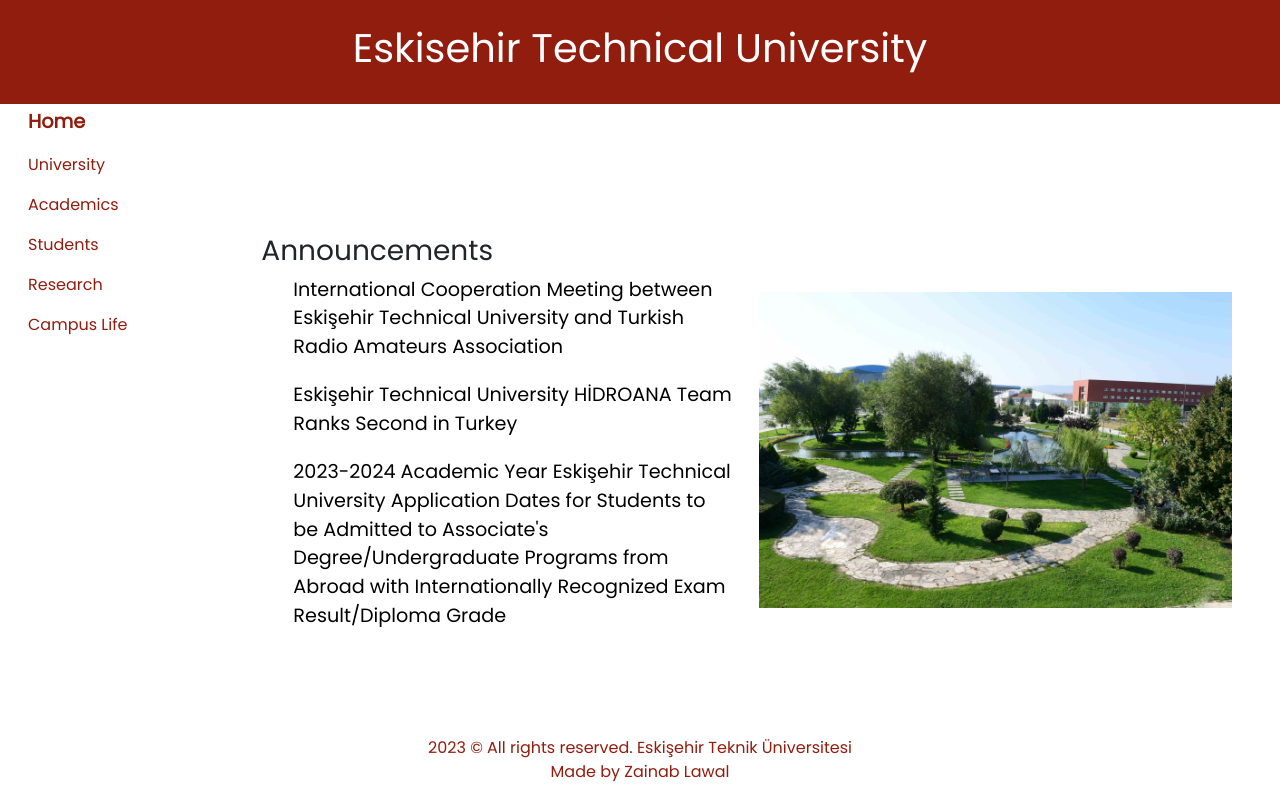
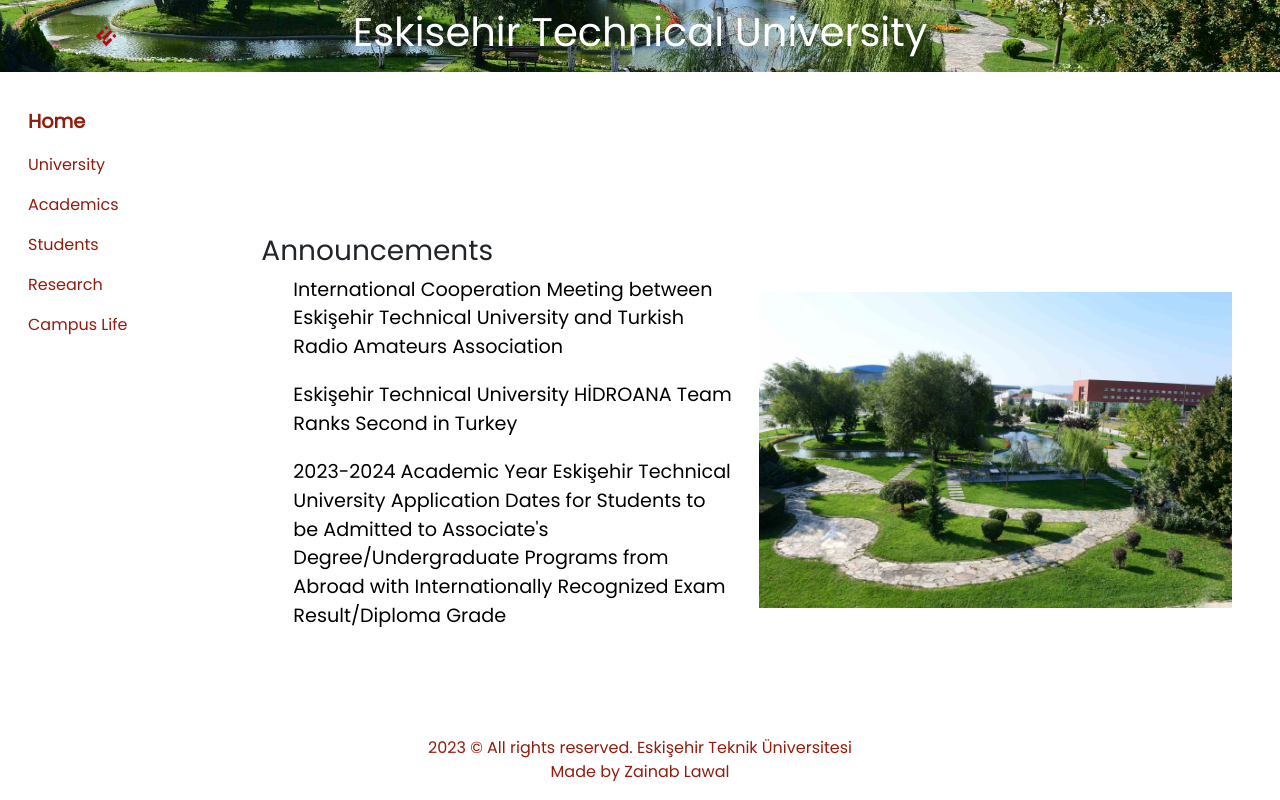
Before and after one commit to Zeesky-code/ESTU, a plain HTML site: page home.html in a window 1280 px wide. Drawn offline with nearby package versions, Linux system fonts and the light colour scheme.

Commit message:
chaged header design

```diff
--- a/css/style.css
+++ b/css/style.css
@@ -78,12 +78,18 @@
 footer {
     margin-top: auto;
 }
-
 header {
-    background-color: rgb(145, 29, 14);
-    color: rgb(255, 255, 255);
+	background-image: url(../imgs/ESTU.jpg);
+	background-repeat: no-repeat;
+	background-size: cover;
+	background-position: center;
+	color: #fff;
+    max-height: 10vh;
 }
 
+header img{
+    width: 10%;
+}
 .about-img {
     transition: transform .5s;
 }
--- a/home.html
+++ b/home.html
@@ -13,8 +13,14 @@
 </head>
 
 <body>
-    <header class="fixed-top">
-        <h1 class="text-center py-4">Eskisehir Technical University</h1>
+    <header class="fixed-top navbar navbar-expand-md"">
+        <div class="col-md-2 text-center">
+            <img src="imgs/estu-logo-crop.png" alt="estu logo">
+        </div>
+        <div class="col-md-8 text-center">
+            <h1>Eskisehir Technical University</h1>
+        </div>
+        <div class="col-md-2"></div>
     </header>
 
     <div class="container-fluid">
@@ -40,9 +46,18 @@
                         <div class="col-lg-6 order-lg-1">
                             <h3>Announcements</h3>
                             <ul class="announcment-list">
-                                <li><a href="https://www.eskisehir.edu.tr/tr/Haber/Detay/eskisehir-teknik-universitesi-ile-turkiye-radyo-amatorleri-cemiyeti-arasinda-uluslararasi-is-birligi-toplantisi">International Cooperation Meeting between Eskişehir Technical University and Turkish Radio Amateurs Association</a></li>
-                                <li><a href="https://www.eskisehir.edu.tr/tr/Haber/Detay/eskisehir-teknik-universitesi-hidroana-ekibinden-turkiye-ikinciligi-2">Eskişehir Technical University HİDROANA Team Ranks Second in Turkey</a></li>
-                                <li><a href="https://www.eskisehir.edu.tr/tr/Duyuru/Detay/2023-2024-akademik-yili-eskisehir-teknik-universitesi-onlisans-lisans-programlarina-yurtdisindan-kabul-edilecek-ogrenciler-icin-uluslararasi-gecerliligi-olan-sinav-sonucuyla-diploma-notuyla-basvuru-tarihleri">2023-2024 Academic Year Eskişehir Technical University Application Dates for Students to be Admitted to Associate's Degree/Undergraduate Programs from Abroad with Internationally Recognized Exam Result/Diploma Grade</a></li>
+                                <li><a
+                                        href="https://www.eskisehir.edu.tr/tr/Haber/Detay/eskisehir-teknik-universitesi-ile-turkiye-radyo-amatorleri-cemiyeti-arasinda-uluslararasi-is-birligi-toplantisi">International
+                                        Cooperation Meeting between Eskişehir Technical University and Turkish Radio
+                                        Amateurs Association</a></li>
+                                <li><a
+                                        href="https://www.eskisehir.edu.tr/tr/Haber/Detay/eskisehir-teknik-universitesi-hidroana-ekibinden-turkiye-ikinciligi-2">Eskişehir
+                                        Technical University HİDROANA Team Ranks Second in Turkey</a></li>
+                                <li><a
+                                        href="https://www.eskisehir.edu.tr/tr/Duyuru/Detay/2023-2024-akademik-yili-eskisehir-teknik-universitesi-onlisans-lisans-programlarina-yurtdisindan-kabul-edilecek-ogrenciler-icin-uluslararasi-gecerliligi-olan-sinav-sonucuyla-diploma-notuyla-basvuru-tarihleri">2023-2024
+                                        Academic Year Eskişehir Technical University Application Dates for Students to
+                                        be Admitted to Associate's Degree/Undergraduate Programs from Abroad with
+                                        Internationally Recognized Exam Result/Diploma Grade</a></li>
                             </ul>
                         </div>
                     </div>
```
Also changed, not shown: academics.html (+8 -2 lines), campuslife.html (+8 -2 lines), research.html (+8 -2 lines), students.html (+8 -2 lines), university.html (+8 -2 lines).
